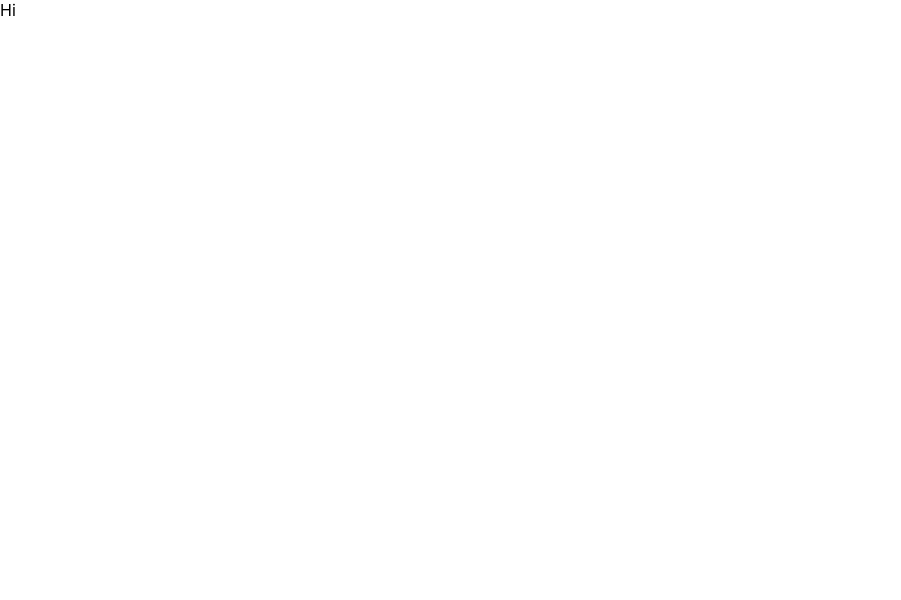
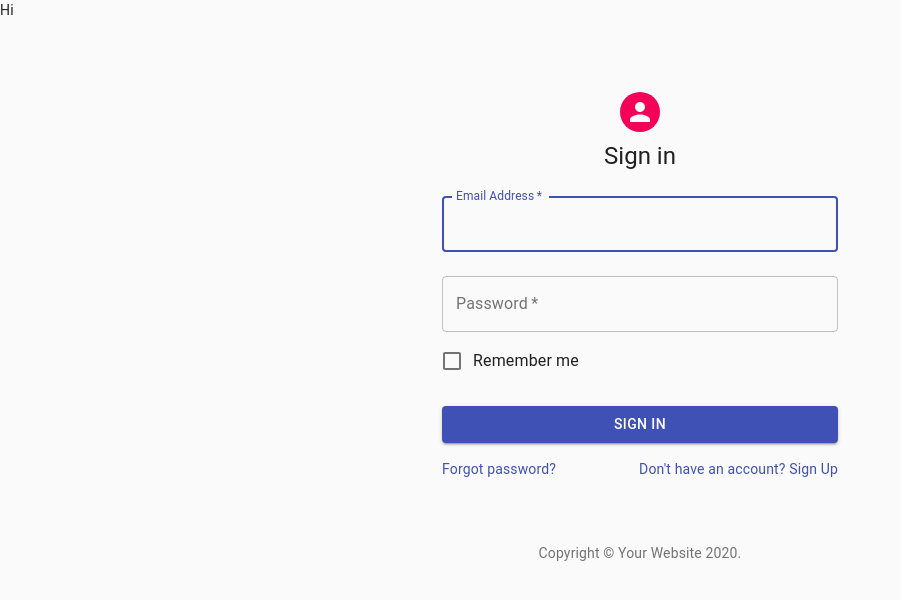
Before and after one commit to atude/seng3011-sympt, a React (Create React App) app in the folder web/: page / in a window 1280 px wide. Shown: the top 600 px of the page, without its empty margins (0-901 px from the left). Built offline with nearby package versions, Linux system fonts and the light colour scheme; the HTML template or start-up script is replaced by a standard one.

Commit message:
basic login

```diff
--- a/web/package.json
+++ b/web/package.json
@@ -12,6 +12,7 @@
   },
   "dependencies": {
     "@material-ui/core": "^4.9.5",
+    "@material-ui/icons": "^4.9.1",
     "@testing-library/jest-dom": "^4.2.4",
     "@testing-library/react": "^9.3.2",
     "@testing-library/user-event": "^7.1.2",
@@ -21,6 +22,7 @@
     "@types/react-dom": "^16.9.0",
     "react": "^16.13.0",
     "react-dom": "^16.13.0",
+    "react-router-dom": "^5.1.2",
     "react-scripts": "3.4.0",
     "typescript": "~3.7.2"
   },
--- a/web/src/App.tsx
+++ b/web/src/App.tsx
@@ -1,9 +1,11 @@
 import React from 'react';
+import SignIn from './SignIn'
 
 function App() {
   return (
     <div>
       Hi
+    <SignIn/>
     </div>
   );
 }
--- /dev/null
+++ b/web/src/SignIn.tsx
@@ -0,0 +1,116 @@
+import React from 'react';
+import Avatar from '@material-ui/core/Avatar';
+import Button from '@material-ui/core/Button';
+import CssBaseline from '@material-ui/core/CssBaseline';
+import TextField from '@material-ui/core/TextField';
+import FormControlLabel from '@material-ui/core/FormControlLabel';
+import Checkbox from '@material-ui/core/Checkbox';
+import Link from '@material-ui/core/Link';
+import Grid from '@material-ui/core/Grid';
+import Box from '@material-ui/core/Box';
+import Typography from '@material-ui/core/Typography';
+import { makeStyles } from '@material-ui/core/styles';
+import Container from '@material-ui/core/Container';
+
+function Copyright() {
+  return (
+    <Typography variant="body2" color="textSecondary" align="center">
+      {'Copyright © '}
+      <Link color="inherit" href="https://material-ui.com/">
+        Your Website
+      </Link>{' '}
+      {new Date().getFullYear()}
+      {'.'}
+    </Typography>
+  );
+}
+
+const useStyles = makeStyles(theme => ({
+  paper: {
+    marginTop: theme.spacing(8),
+    display: 'flex',
+    flexDirection: 'column',
+    alignItems: 'center',
+  },
+  avatar: {
+    margin: theme.spacing(1),
+    backgroundColor: theme.palette.secondary.main,
+  },
+  form: {
+    width: '100%', // Fix IE 11 issue.
+    marginTop: theme.spacing(1),
+  },
+  submit: {
+    margin: theme.spacing(3, 0, 2),
+  },
+}));
+
+export default function SignIn() {
+  const classes = useStyles();
+
+  return (
+    <Container component="main" maxWidth="xs">
+      <CssBaseline />
+      <div className={classes.paper}>
+        <Avatar className={classes.avatar}>
+          {/* locked out icon */}
+        </Avatar>
+        <Typography component="h1" variant="h5">
+          Sign in
+        </Typography>
+        <form className={classes.form} noValidate>
+          <TextField
+            variant="outlined"
+            margin="normal"
+            required
+            fullWidth
+            id="email"
+            label="Email Address"
+            name="email"
+            autoComplete="email"
+            autoFocus
+          />
+          <TextField
+            variant="outlined"
+            margin="normal"
+            required
+            fullWidth
+            name="password"
+            label="Password"
+            type="password"
+            id="password"
+            autoComplete="current-password"
+          />
+          <FormControlLabel
+            control={<Checkbox value="remember" color="primary" />}
+            label="Remember me"
+          />
+          <Button
+            type="submit"
+            fullWidth
+            variant="contained"
+            color="primary"
+            className={classes.submit}
+          >
+            Sign In
+          </Button>
+          <Grid container>
+            <Grid item xs>
+              <Link href="#" variant="body2">
+                Forgot password?
+              </Link>
+            </Grid>
+            <Grid item>
+              <Link href="#" variant="body2">
+                {"Don't have an account? Sign Up"}
+              </Link>
+            </Grid>
+          </Grid>
+        </form>
+      </div>
+      <Box mt={8}>
+        <Copyright />
+      </Box>
+    </Container>
+  );
+}
```
Also changed, not shown: 1 other file (tests, documents, lock files or other folders).
